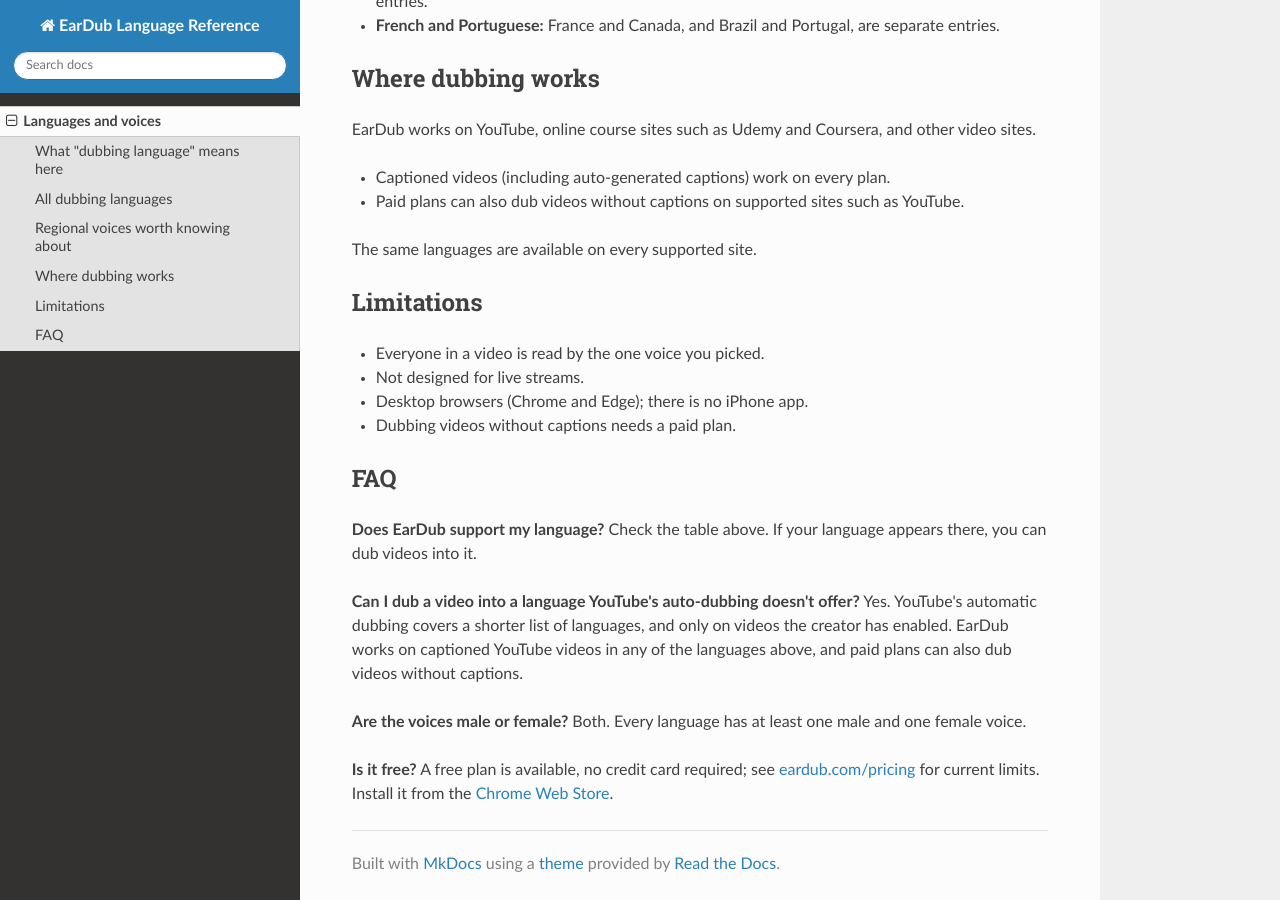
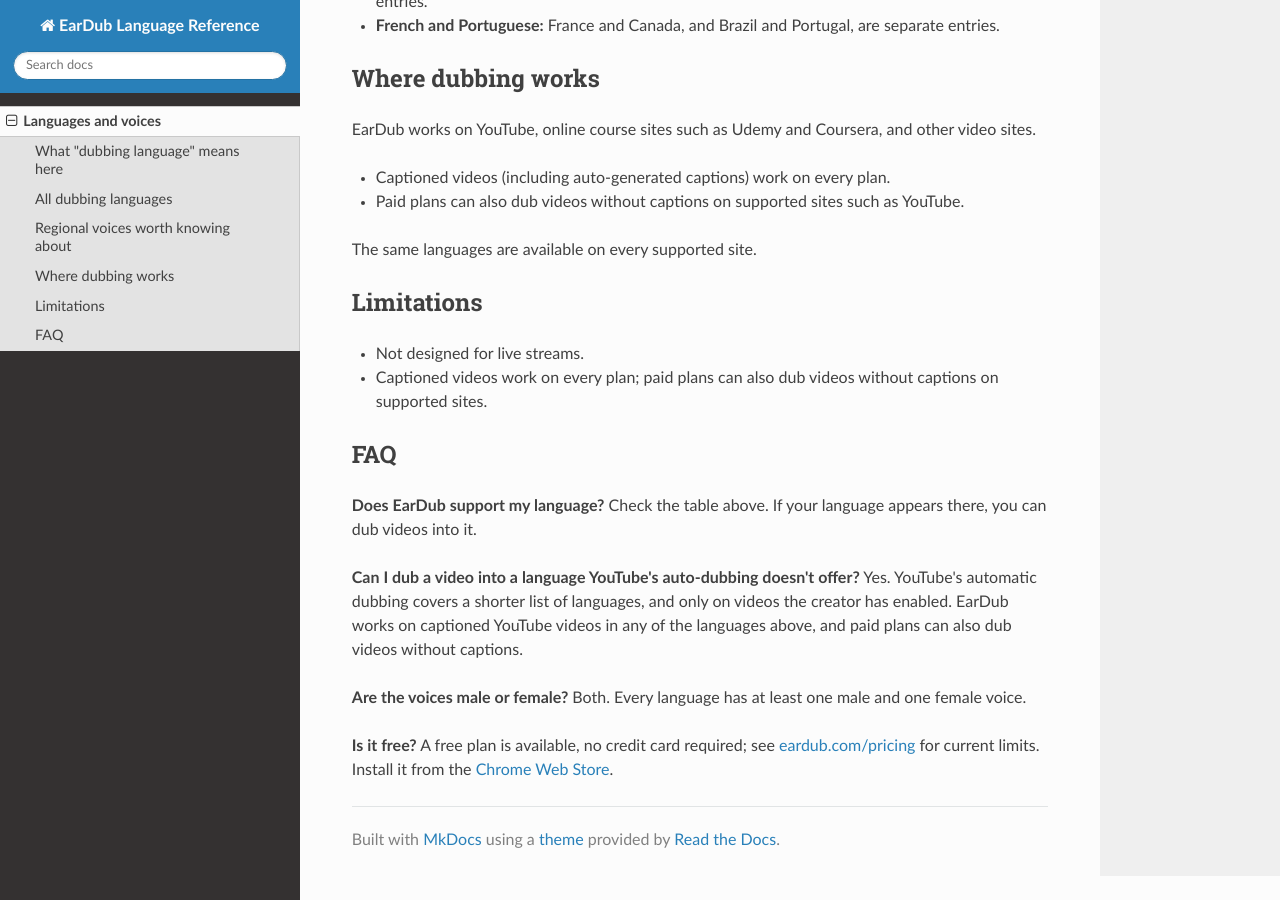
Before and after one commit to zqfgyshj1992-web/eardub-docs, an MkDocs documentation site: the page built from docs/index.md, in a window 1280 px wide and 900 px high, scrolled down 3942 px. Built offline with MkDocs 1.6.1, drawn with Linux system fonts in a browser that asks for light colours; nearby versions of some CDN libraries.

Commit message:
Remove outdated device and voice limitations

```diff
--- a/docs/index.md
+++ b/docs/index.md
@@ -120,10 +120,8 @@ The same languages are available on every supported site.
 
 ## Limitations
 
-- Everyone in a video is read by the one voice you picked.
 - Not designed for live streams.
-- Desktop browsers (Chrome and Edge); there is no iPhone app.
-- Dubbing videos without captions needs a paid plan.
+- Captioned videos work on every plan; paid plans can also dub videos without captions on supported sites.
 
 ## FAQ
 
```
